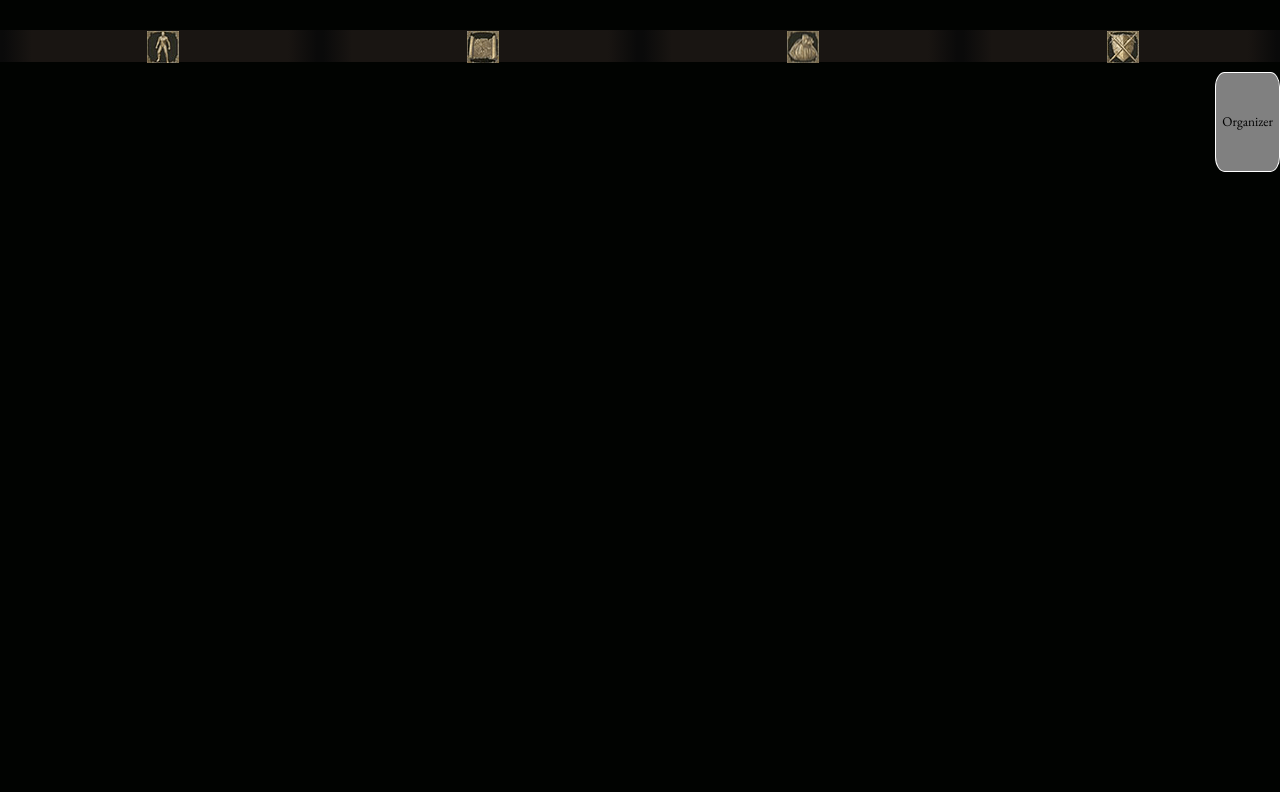
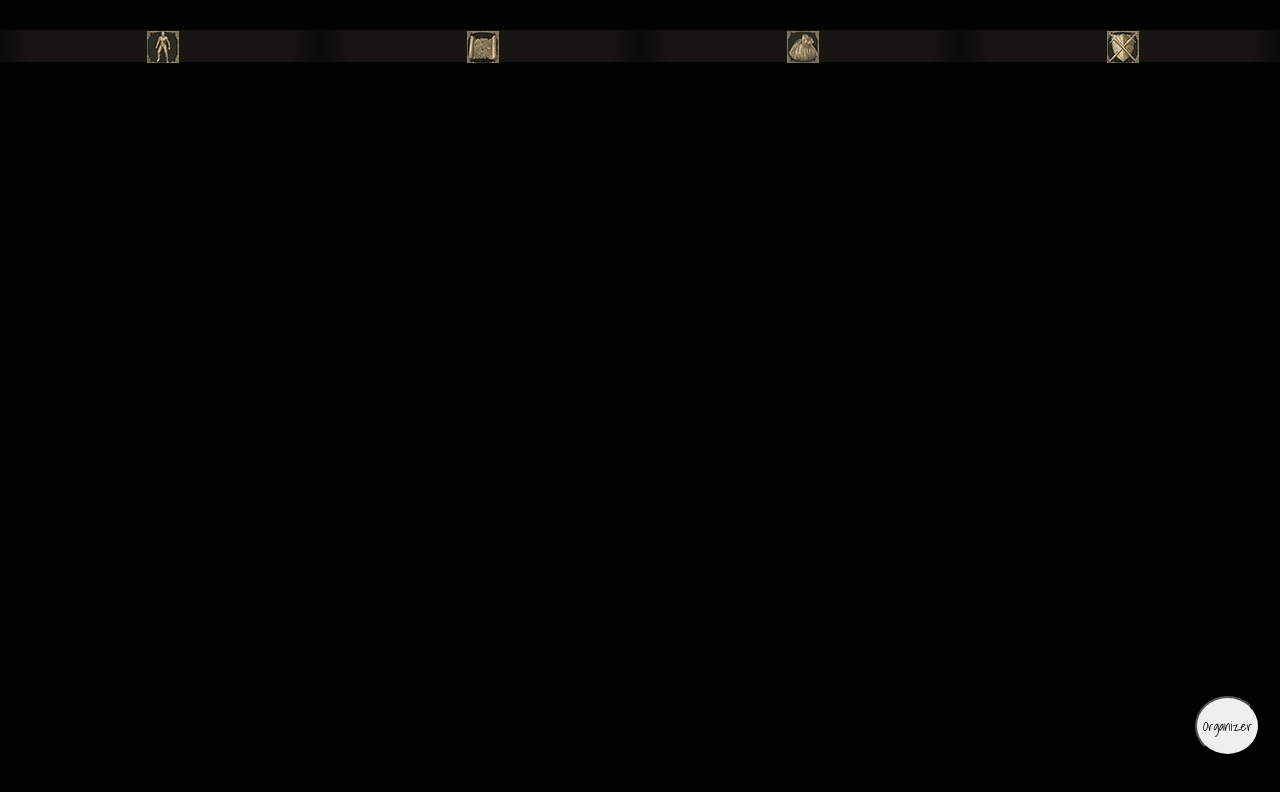
Before and after one commit to r-Dev03/Elden-Ring-Companion-Hub, a React (Create React App) app: page / in a window 1280 px wide. Shown: the top 792 px of the page. Built offline with nearby package versions, Linux system fonts and the light colour scheme.

Commit message:
Created base for organizer button and added different font.

```diff
--- a/public/index.html
+++ b/public/index.html
@@ -2,17 +2,16 @@
 <html lang="en">
   <head>
     <meta charset="utf-8" />
-    <link rel="icon" href="%PUBLIC_URL%/favicon.ico" />
-<link rel="preconnect" href="https://fonts.googleapis.com">
-<link rel="preconnect" href="https://fonts.gstatic.com" crossorigin>
-<link href="https://fonts.googleapis.com/css2?family=EB+Garamond&display=swap" rel="stylesheet">
     <meta name="viewport" content="width=device-width, initial-scale=1" />
     <meta name="theme-color" content="#000000" />
     <meta
       name="description"
       content="Web site created using create-react-app"
     />
-    <title>React App</title>
+    <link rel="preconnect" href="https://fonts.googleapis.com">
+<link rel="preconnect" href="https://fonts.gstatic.com" crossorigin>
+<link href="https://fonts.googleapis.com/css2?family=Shadows+Into+Light&display=swap" rel="stylesheet">
+    <title>Elden Ring Strategizer</title>
   </head>
   <body>
     <noscript>You need to enable JavaScript to run this app.</noscript>
--- a/src/index.css
+++ b/src/index.css
@@ -2,6 +2,7 @@
    v2.0 | 20110126
    License: none (public domain)
 */
+
 html, body, div, span, applet, object, iframe,
 h1, h2, h3, h4, h5, h6, p, blockquote, pre,
 a, abbr, acronym, address, big, cite, code,
@@ -47,8 +48,8 @@ table {
 
 }
 
-* {
-    font-family: 'EB Garamond', serif;
+*, html {
+    font-family: 'Shadows Into Light', cursive;
 }
 
 .App {
@@ -105,11 +106,13 @@ table {
 }
 
 .organizerBtn {
+    bottom: 44px;
     cursor: pointer;
-    height: 100px;
-    border: solid 1px white;
-    border-radius: 15%;
-    background-color: grey;
+    position: fixed;
+    right: 20px;
+    height: 60px;
+    z-index: 3;
+    border-radius: 50%;
 }
 
 .navsprite {
```
